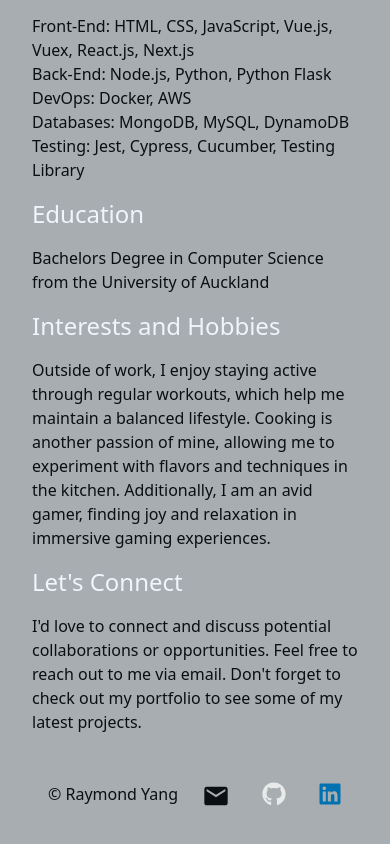
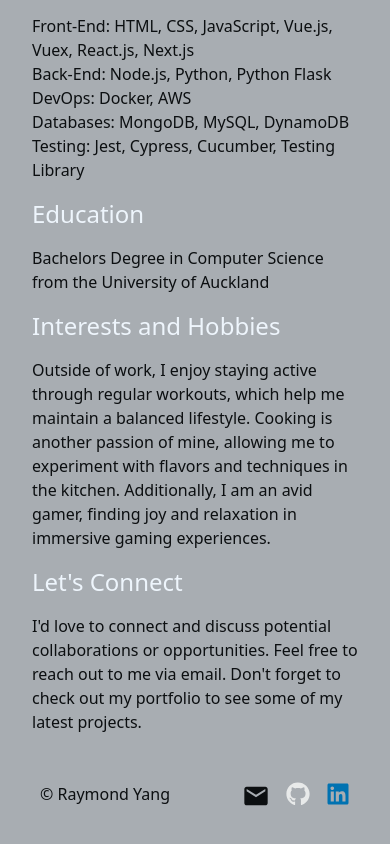
Before and after one commit to Ray2126/raymond-yang-portfolio, a Next.js app: page / in a window 390 px wide. Shown: the part 674-1518 px from the top of the page. Built offline with nearby package versions, Linux system fonts and the light colour scheme.

Commit message:
Fix footer spacing on mobile

```diff
--- a/src/components/Footer.js
+++ b/src/components/Footer.js
@@ -4,9 +4,9 @@ import { MdEmail } from "react-icons/md";
 
 export default function Footer() {
   return (
-    <footer className="flex justify-between py-12 px-4 mt-auto">
+    <footer className="flex justify-between py-12 px-2 md:px-4 mt-auto">
       <div>&copy; Raymond Yang</div>
-      <div className="flex justify-between space-x-8">
+      <div className="flex justify-between space-x-4 md:space-x-8">
         <Link className="styled-link-tertiary" href="mailto:raymondyang@outlook.co.nz">
           <MdEmail className="w-7 h-7" />
         </Link>
```
